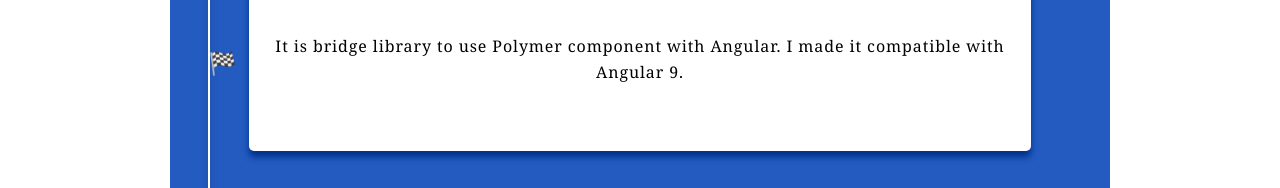
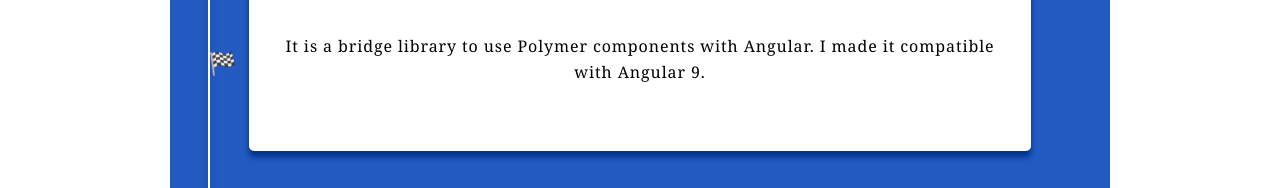
Before and after one commit to iravitejakumar/iravitejakumar.github.io, a Gatsby site: page /portfolio in a window 1280 px wide. Shown: the part 389-577 px from the top of the page. Built offline with nearby package versions, Linux system fonts and the light colour scheme; Gatsby itself is replaced by a stand-in of ours; some packages are replaced by stand-ins of ours; a web font is replaced by a local one.

Commit message:
Made changes for text

```diff
--- a/src/components/constants.js
+++ b/src/components/constants.js
@@ -2,7 +2,7 @@ export const portfolioDetails = {
   'Open Source Contributions': {
     date: '',
     details: [
-      ['origami', 'https://github.com/hotforfeature/origami', 'It is bridge library to use Polymer component with Angular. I made it compatible with Angular 9.'],
+      ['origami', 'https://github.com/hotforfeature/origami', 'It is a bridge library to use Polymer components with Angular. I made it compatible with Angular 9.'],
       ['system-design-primer', 'https://github.com/donnemartin/system-design-primer/', 'It is an Open Source project for learning system design. I contributed to documentation for it.'],
       ['deno-mongo-api', 'https://github.com/iravitejakumar/deno-mongo-api', 'Example for building REST APIS with deno and MongoDB.'],
       ['ngrx-helpers', 'https://github.com/madhusudhand/ngrx-helpers', 'A library to simplify development with ngrx store.']
```
